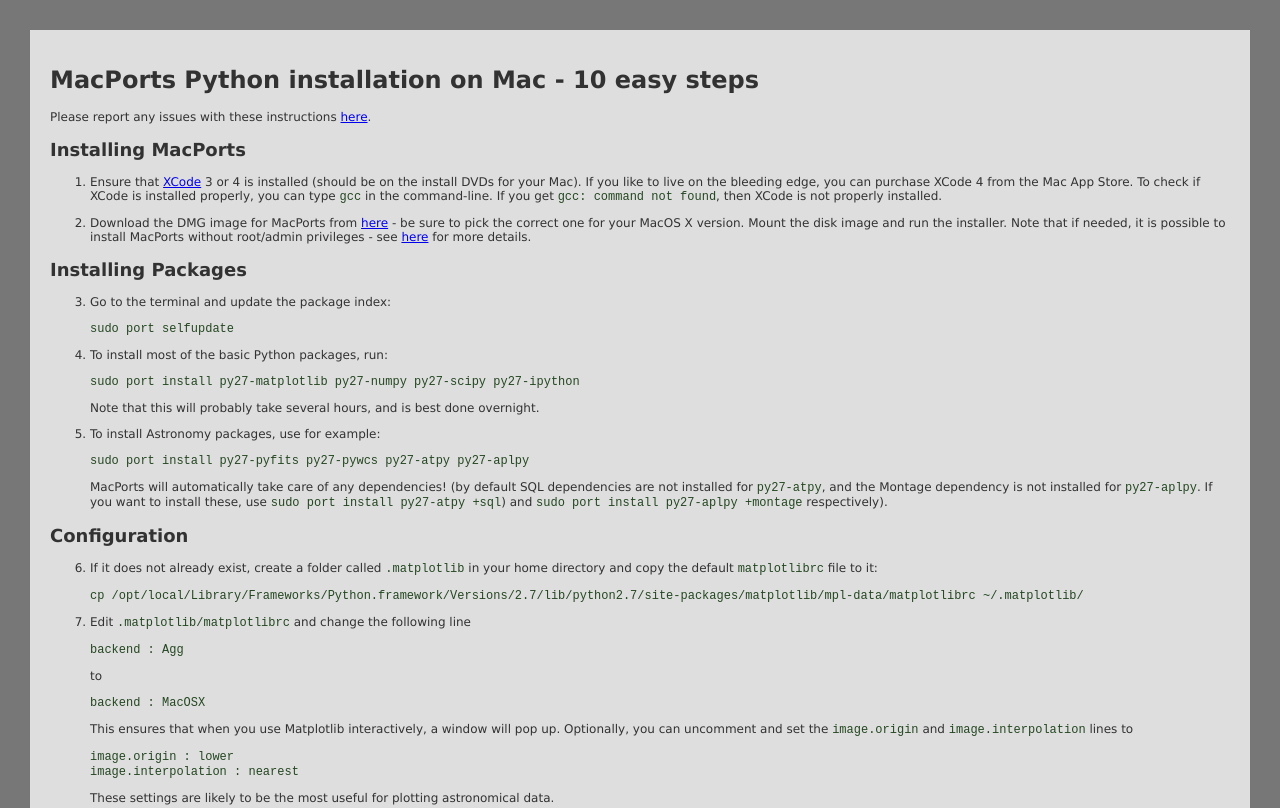
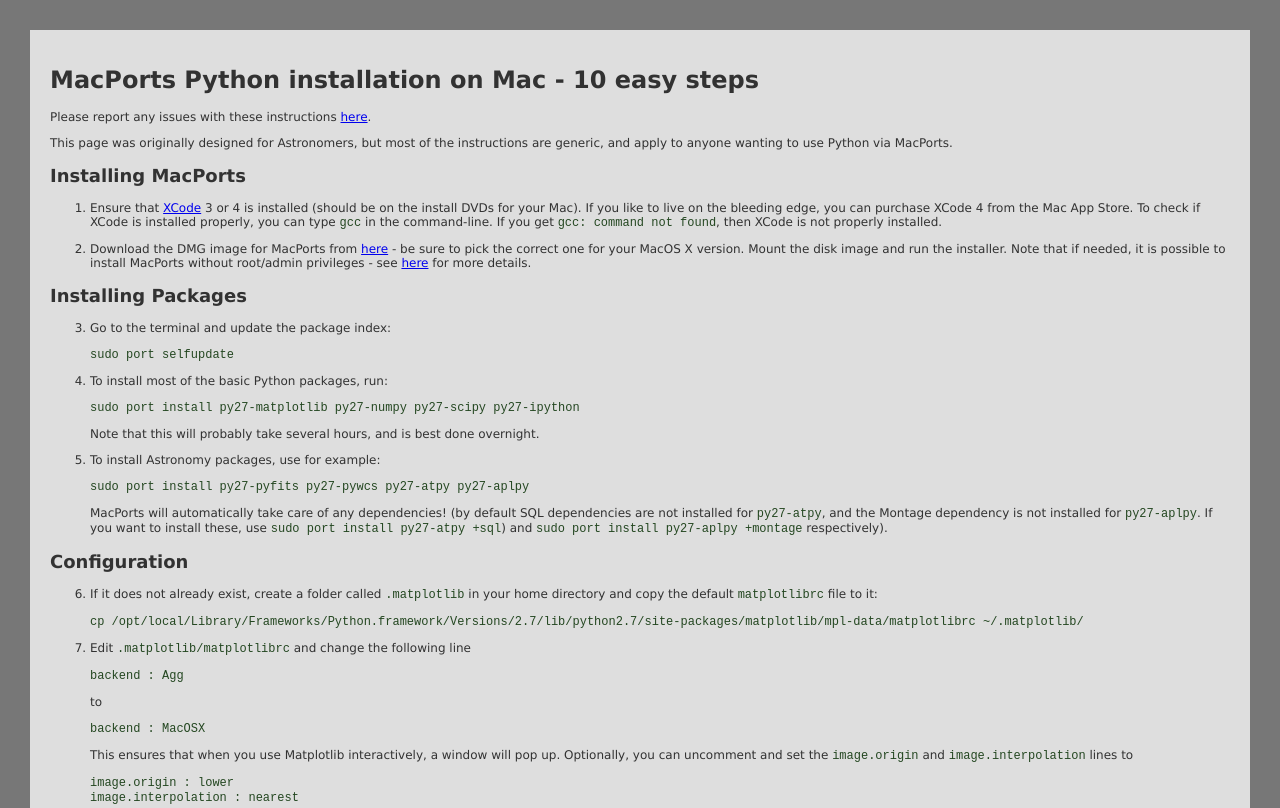
Before and after one commit to astrofrog/macports-python, a plain HTML site: page index.html in a window 1280 px wide. Shown: the top 808 px of the page. Drawn offline with Linux system fonts and the light colour scheme.

Commit message:
Added note regarding applicability to non-Astronomers

```diff
--- a/index.html
+++ b/index.html
@@ -23,6 +23,9 @@
     </h1>
     <p>
       Please report any issues with these instructions <a href="https://github.com/astrofrog/macports-python">here</a>.
+    </p>
+    <p>
+       This page was originally designed for Astronomers, but most of the instructions are generic, and apply to anyone wanting to use Python via MacPorts.
     </p>
     <h2>
       Installing MacPorts
```
